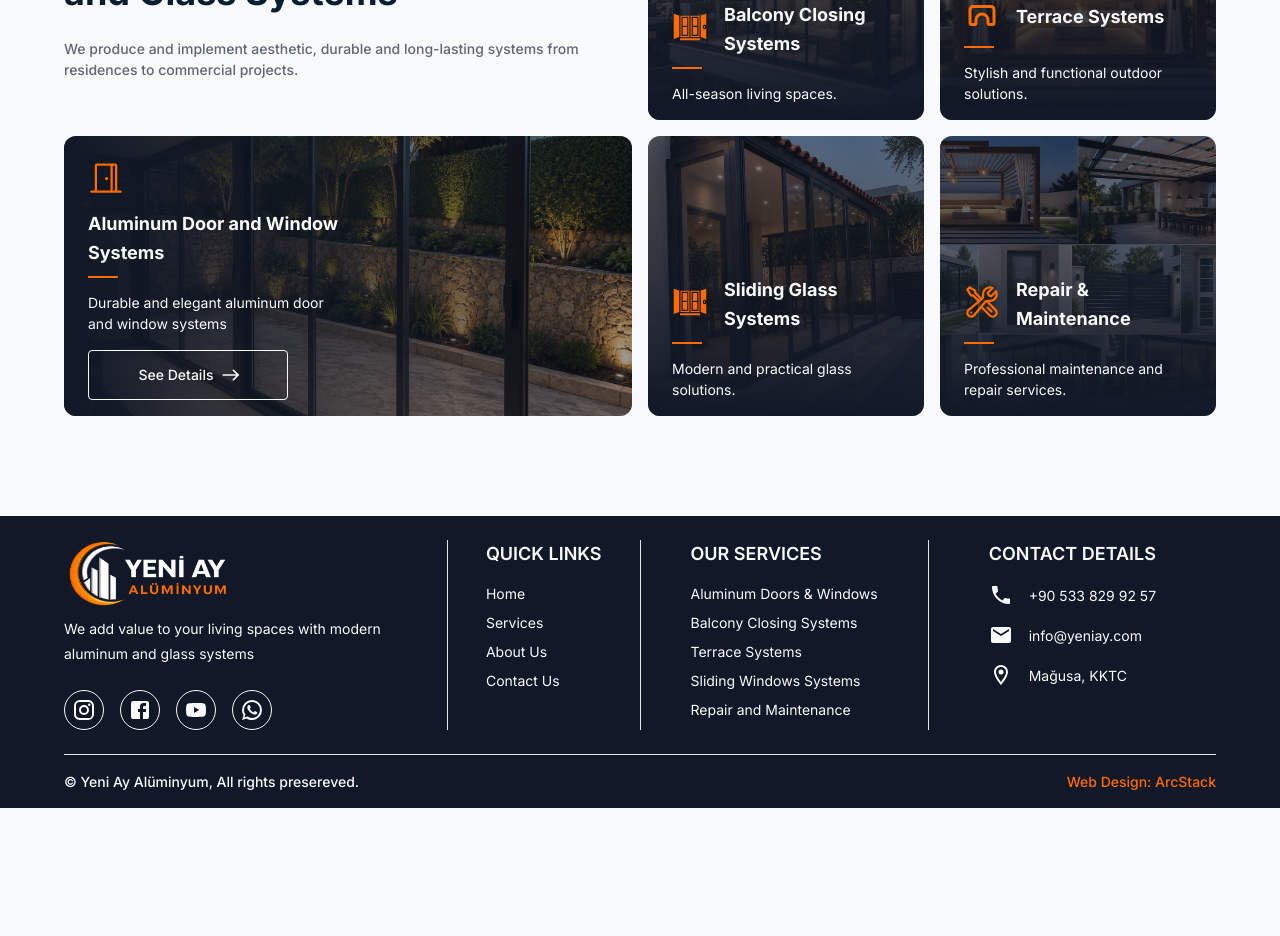
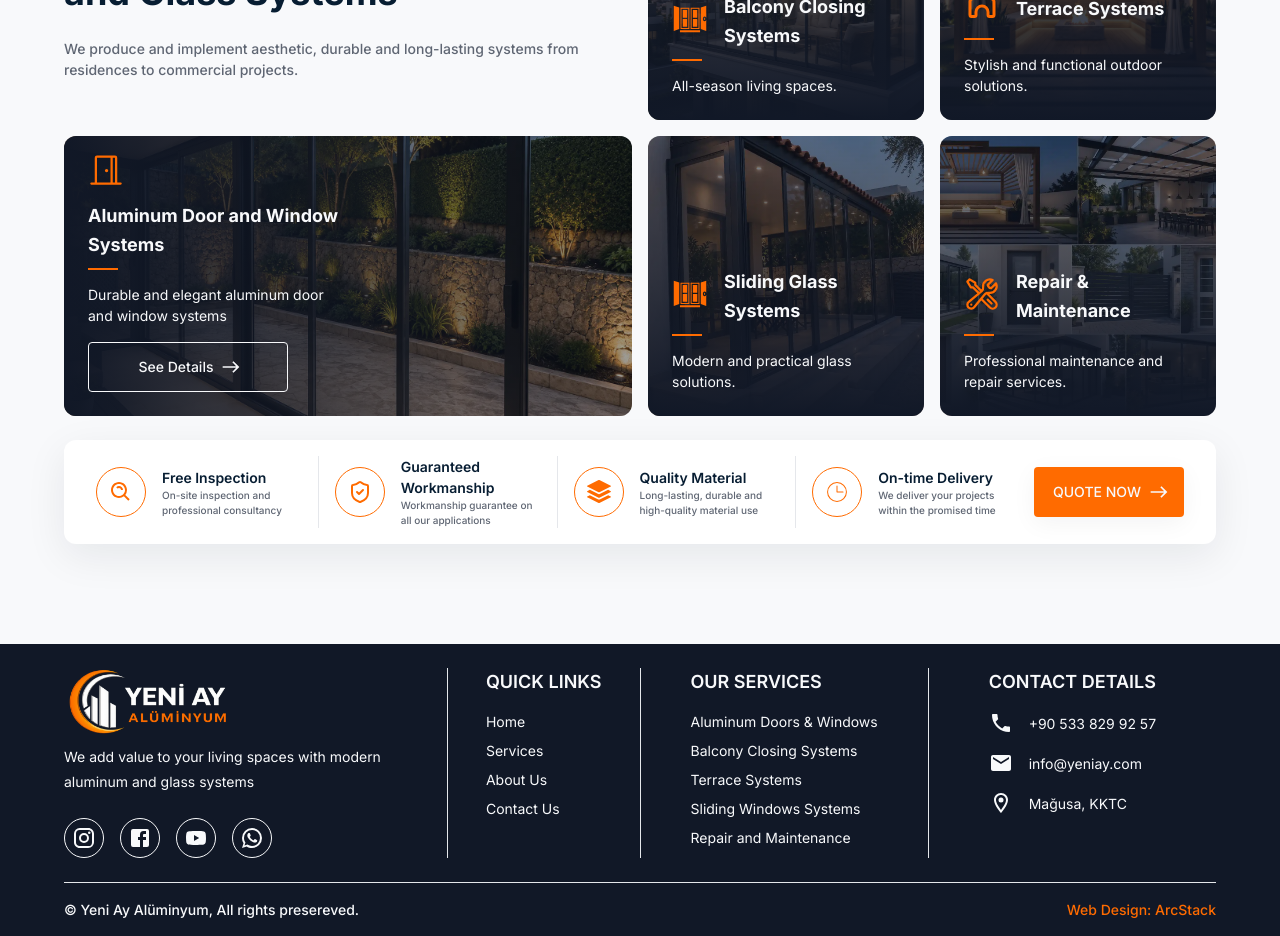
Before and after one commit to ahmedelkhalifa/Yeni-ay-aluminum, a React (Vite) app: page / in a window 1280 px wide. Shown: the part 1060-1996 px from the top of the page. Before the commit the page ends 1868 px from the top, so only its background shows below. Built offline with nearby package versions, Linux system fonts and the light colour scheme.

Commit message:
cta card done

```diff
--- /dev/null
+++ b/src/components/CTACard.jsx
@@ -0,0 +1,84 @@
+import { Box, Button, Divider, Paper, Typography } from "@mui/material";
+import React from "react";
+import { useTranslation } from "react-i18next";
+import { BiSearchAlt } from "react-icons/bi";
+import ClassicCard from "./ClassicCard";
+import { LuShieldCheck } from "react-icons/lu";
+import { BsStack } from "react-icons/bs";
+import { CiClock2 } from "react-icons/ci";
+import { East } from "@mui/icons-material";
+
+const CTACard = () => {
+  const { t } = useTranslation();
+  return (
+    <Paper
+      elevation={5}
+      sx={{
+        width: "100%",
+        mt: 3,
+        display: "flex",
+        alignItems: { xs: "flex-start", md: "center" },
+        gap: 2,
+        py: 2,
+        px: 4,
+        borderRadius: 3,
+        flexDirection: { xs: "column", md: "row" },
+      }}
+    >
+      <Box sx={{ flex: 1 }}>
+        <ClassicCard
+          variant="row"
+          title={t("cta.card.1.title")}
+          desc={t("cta.card.1.desc")}
+          icon={<BiSearchAlt fontSize={24} color="#FF6B00" />}
+        />
+      </Box>
+      <Divider orientation="vertical" flexItem sx={{display: {xs: "none", md: "block"}}}/>
+      <Divider orientation="horizontal" flexItem sx={{display: {xs: "block", md: "none"}, borderWidth: 1.5}}/>
+      <Box sx={{ flex: 1 }}>
+        <ClassicCard
+          variant="row"
+          title={t("cta.card.2.title")}
+          desc={t("cta.card.2.desc")}
+          icon={<LuShieldCheck fontSize={24} color="#FF6B00" />}
+        />
+      </Box>
+      <Divider orientation="vertical" flexItem sx={{display: {xs: "none", md: "block"}}}/>
+      <Divider orientation="horizontal" flexItem sx={{display: {xs: "block", md: "none"}, borderWidth: 1.5}}/>
+      <Box sx={{ flex: 1 }}>
+        <ClassicCard
+          variant="row"
+          title={t("cta.card.3.title")}
+          desc={t("cta.card.3.desc")}
+          icon={<BsStack fontSize={24} color="#FF6B00" />}
+        />
+      </Box>
+      <Divider orientation="vertical" flexItem sx={{display: {xs: "none", md: "block"}}}/>
+      <Divider orientation="horizontal" flexItem sx={{display: {xs: "block", md: "none"}, borderWidth: 1.5}}/>
+      <Box sx={{ flex: 1 }}>
+        <ClassicCard
+          variant="row"
+          title={t("cta.card.4.title")}
+          desc={t("cta.card.4.desc")}
+          icon={<CiClock2 fontSize={24} color="#FF6B00" />}
+        />
+      </Box>
+      <Box sx={{ width: { xs: "100%", md: "fit-content" } }}>
+        <Button
+          variant="contained"
+          sx={{
+            width: { xs: "100%", md: "150px" },
+            height: "50px",
+            color: "background.default",
+            mt: {xs: 2, md: 0}
+          }}
+          endIcon={<East />}
+        >
+          {t("hero.quoteBtn")}
+        </Button>
+      </Box>
+    </Paper>
+  );
+};
+
+export default CTACard;
--- /dev/null
+++ b/src/components/ClassicCard.jsx
@@ -0,0 +1,46 @@
+import { Box, Typography } from "@mui/material";
+import React from "react";
+
+
+const ClassicCard = (props) => {
+  return (
+    <Box
+      sx={{
+        width: "100%",
+        height: "100%",
+        display: "flex",
+        flexDirection: props.variant === "row" ? "row" : "column",
+        alignItems: props.variant === "row" ? "center" : "center",
+        gap: 2
+      }}
+    >
+      <Box
+        sx={{
+          width: "50px",
+          height: "50px",
+          border: "1px solid",
+          borderColor: "primary.main",
+          borderRadius: "50%",
+          display: "flex",
+          alignItems: "center",
+          justifyContent: "center",
+        }}
+      >
+        {props.icon}
+      </Box>
+      <Box sx={{flex: 1}}>
+        <Typography variant="body1" sx={{ fontSize: 14, fontWeight: 600 }}>
+          {props.title}
+        </Typography>
+        <Typography
+          variant="body1"
+          sx={{ fontSize: 10, fontWeight: 500, color: "text.secondary" }}
+        >
+          {props.desc}
+        </Typography>
+      </Box>
+    </Box>
+  );
+};
+
+export default ClassicCard;
--- a/src/components/Hero.jsx
+++ b/src/components/Hero.jsx
@@ -126,7 +126,7 @@ const Hero = (props) => {
               width: "200px",
               height: "50px",
               fontWeight: 500,
-              borderRadius: 3,
+              borderRadius: 0,
             }}
             startIcon={<PhonelinkRing />}
           >
@@ -138,7 +138,7 @@ const Hero = (props) => {
               width: "200px",
               height: "50px",
               fontWeight: 500,
-              borderRadius: 3,
+              borderRadius: 0,
               borderWidth: 2,
               borderColor: "grey.400",
               color: "text.primary",
--- a/src/components/Nav.jsx
+++ b/src/components/Nav.jsx
@@ -173,7 +173,7 @@ const Nav = (props) => {
             width: "200px",
             fontWeight: 500,
             display: { xs: "none", md: "flex" },
-            borderRadius: 3
+            borderRadius: 1
           }}
           startIcon={<PhonelinkRing />}
         >
@@ -213,6 +213,7 @@ const Nav = (props) => {
               variant="h6"
               component="a"
               href="#home"
+              onClick={() => setOpen(false)}
               sx={{
                 color:
                   props.active === "home" ? "primary.main" : "text.primary",
@@ -239,6 +240,7 @@ const Nav = (props) => {
             <Typography
               variant="h6"
               component="a"
+              onClick={() => setOpen(false)}
               href="#services"
               sx={{
                 color:
@@ -266,6 +268,7 @@ const Nav = (props) => {
             <Typography
               variant="h6"
               component="a"
+              onClick={() => setOpen(false)}
               href="#about"
               sx={{
                 color:
@@ -293,6 +296,7 @@ const Nav = (props) => {
             <Typography
               variant="h6"
               component="a"
+              onClick={() => setOpen(false)}
               href="#contact"
               sx={{
                 color:
--- a/src/components/ServiceCard.jsx
+++ b/src/components/ServiceCard.jsx
@@ -17,6 +17,7 @@ const ServiceCard = (props) => {
         height: "100%",
         p: 2,
         px: 3,
+        pb: 3,
         position: "relative",
         overflow: "hidden",
         borderRadius: 3,
@@ -107,6 +108,25 @@ const ServiceCard = (props) => {
             color: "background.default",
             borderColor: "background.default",
             display: { xs: "flex", md: service.id === 1 ? "flex" : "none" },
+            position: "relative",
+            transition: "all 0.3s ease",
+            "&::before": {
+                content: '""',
+                position: "absolute",
+                top: 0,
+                left: 0,
+                width: "0%",
+                height: "100%",
+                bgcolor: "background.default",
+                zIndex: -1,
+                transition: "all 0.3s ease"
+            },
+            "&:hover::before": {
+                width: "100%"
+            },
+            "&:hover": {
+                color: "text.primary"
+            }
           }}
           endIcon={<East />}
           onClick={() => navigate(`/services/${service.id}`)}
--- a/src/locales/en.json
+++ b/src/locales/en.json
@@ -224,5 +224,26 @@
         }
       }
     }
+  },
+
+  "cta": {
+    "card": {
+        "1": {
+            "title": "Free Inspection",
+            "desc": "On-site inspection and professional consultancy"
+        },
+        "2": {
+            "title": "Guaranteed Workmanship",
+            "desc": "Workmanship guarantee on all our applications"
+        },
+        "3": {
+            "title": "Quality Material",
+            "desc": "Long-lasting, durable and high-quality material use"
+        },
+        "4": {
+            "title": "On-time Delivery",
+            "desc": "We deliver your projects within the promised time"
+        }
+    }
   }
 }
--- a/src/locales/tr.json
+++ b/src/locales/tr.json
@@ -224,5 +224,26 @@
         }
       }
     }
+  },
+
+  "cta": {
+    "card": {
+        "1": {
+            "title": "Ücretsiz Keşif",
+            "desc": "Yerinde keşif ve profesyonel danışmanlık"
+        },
+        "2": {
+            "title": "Garantili İşçilik",
+            "desc": "Tüm uygulamalarımızda işçilik garantisi"
+        },
+        "3": {
+            "title": "Kaliteli Malzeme",
+            "desc": "Uzun ömürlü, dayanıklı ve kaliteli malzeme kullanımı"
+        },
+        "4": {
+            "title": "Zamanında Teslim",
+            "desc": "Projelerinizi taahhüt edilen sürede teslim ediyoruz"
+        }
+    }
   }
 }
--- a/src/pages/Services.jsx
+++ b/src/pages/Services.jsx
@@ -2,6 +2,7 @@ import { Box, Container, Grid, Typography } from "@mui/material";
 import React from "react";
 import { useTranslation } from "react-i18next";
 import ServiceCard from "../components/ServiceCard";
+import CTACard from "../components/CTACard";
 
 const Services = () => {
   const { t } = useTranslation();
@@ -66,6 +67,7 @@ const Services = () => {
             <ServiceCard id={5} />
           </Grid>
         </Grid>
+        <CTACard />
       </Container>
     </Box>
   );
```
